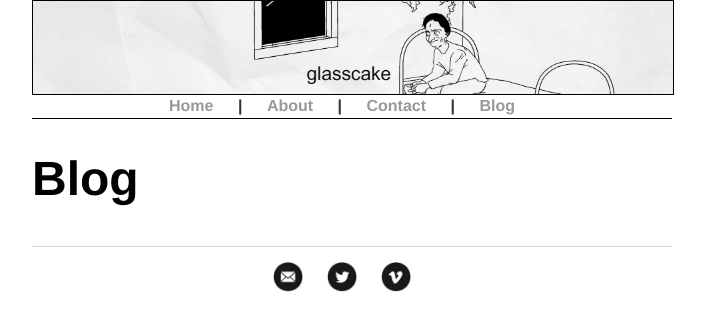
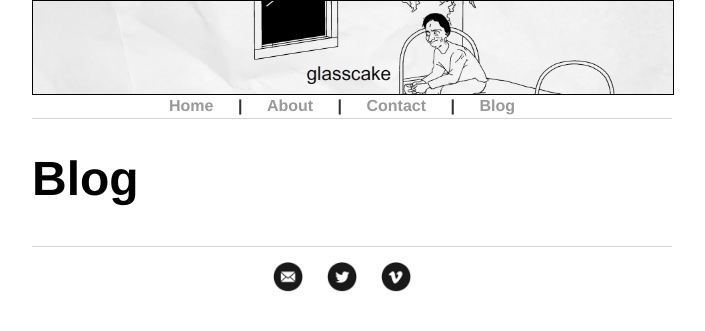
Before and after one commit to glasscaked/strip, a Jekyll site: the page built from blog/index.html, in a window 1280 px wide. Shown: the top 331 px of the page, without its empty margins (288-993 px from the left). Built offline with Jekyll 4.4.1, drawn with Linux system fonts in a browser that asks for light colours.

Commit message:
Update main.css

```diff
--- a/css/main.css
+++ b/css/main.css
@@ -13,7 +13,7 @@ h4 { font-size: 1.9em; }
 nav ul, footer ul { margin: auto; text-align: center; width: 100%; font-size: 1em; font-family: 'Helvetica', 'Arial', 'Sans-Serif'; padding: 0px; list-style: none; font-weight: bold; }
 nav ul li, footer ul li {display: inline; margin-right: 20px; }
 
-header { border-top: 1px solid #000000; font-size: .8em; }
+header { border-top: 1px solid #d5d5d5; font-size: .8em; }
 
 footer { border-top: 1px solid #d5d5d5; font-size: .8em; }
 
```
